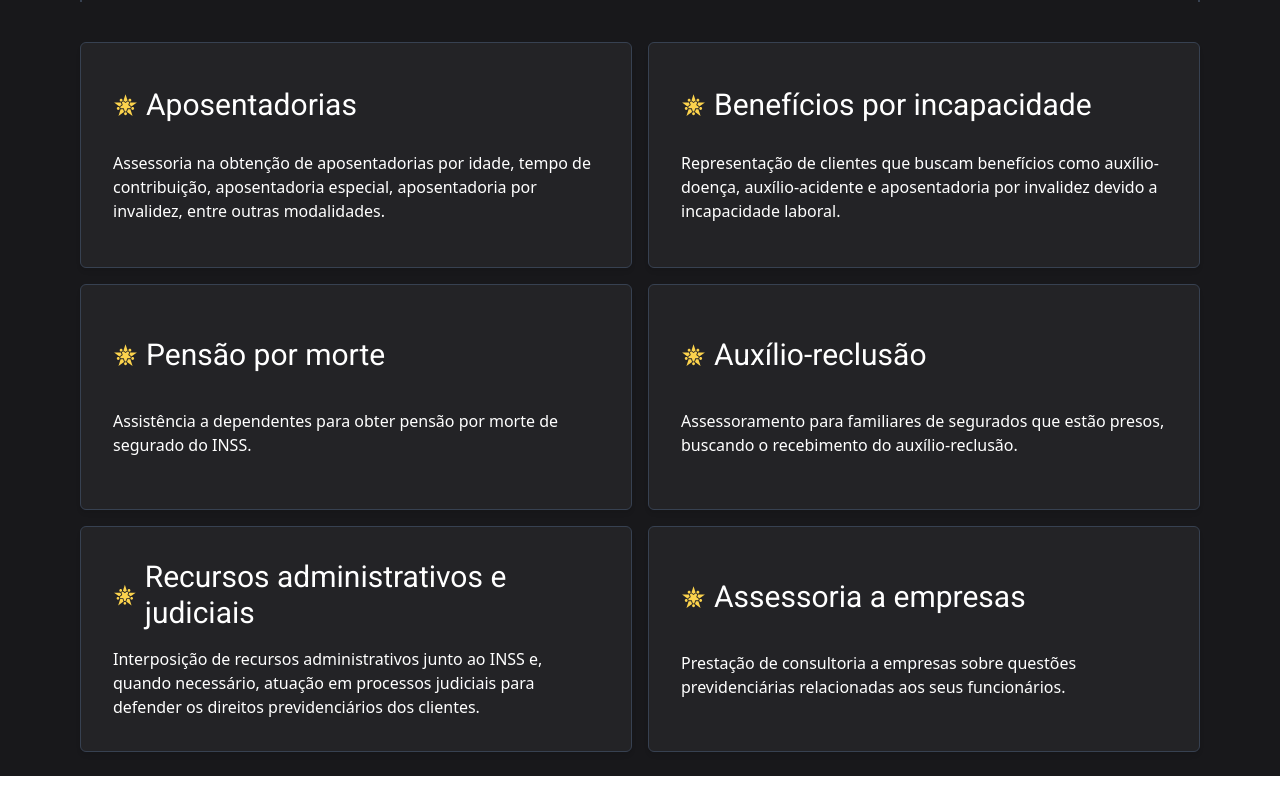
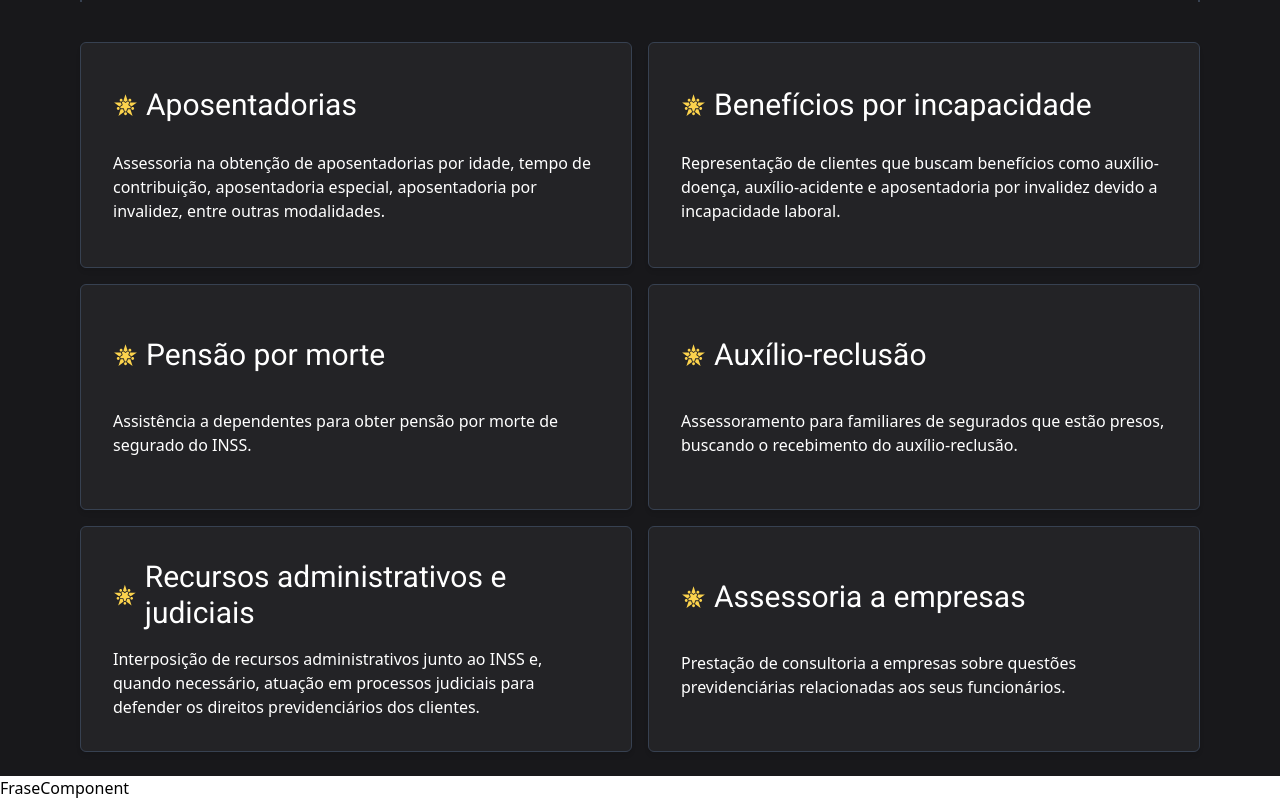
Before and after one commit to andersonjhonatan/project-Advg-RM, a Next.js app: page / in a window 1280 px wide. Shown: the part 2174-2974 px from the top of the page. Before the commit the page ends 2950 px from the top, so only its background shows below. Built offline with nearby package versions, Linux system fonts and the light colour scheme.

Commit message:
feat: new component frasecomponent

```diff
--- /dev/null
+++ b/src/components/FraseComponent.tsx
@@ -0,0 +1,9 @@
+import React from 'react'
+
+type Props = {}
+
+const FraseComponent = (props: Props) => {
+  return <div>FraseComponent</div>
+}
+
+export default FraseComponent
--- a/src/pages/index.tsx
+++ b/src/pages/index.tsx
@@ -1,6 +1,7 @@
 import AboutComponent from '@/components/AboutComponent'
 import AtuacaoComponent from '@/components/Atuacao'
 import CardsComponents from '@/components/CardsComponents'
+import FraseComponent from '@/components/FraseComponent'
 import { Roboto } from 'next/font/google'
 
 const roboto = Roboto({ weight: '700', subsets: ['latin'] })
@@ -11,6 +12,7 @@
       <AboutComponent />
       <CardsComponents />
       <AtuacaoComponent />
+      <FraseComponent />
     </main>
   )
 }
```
